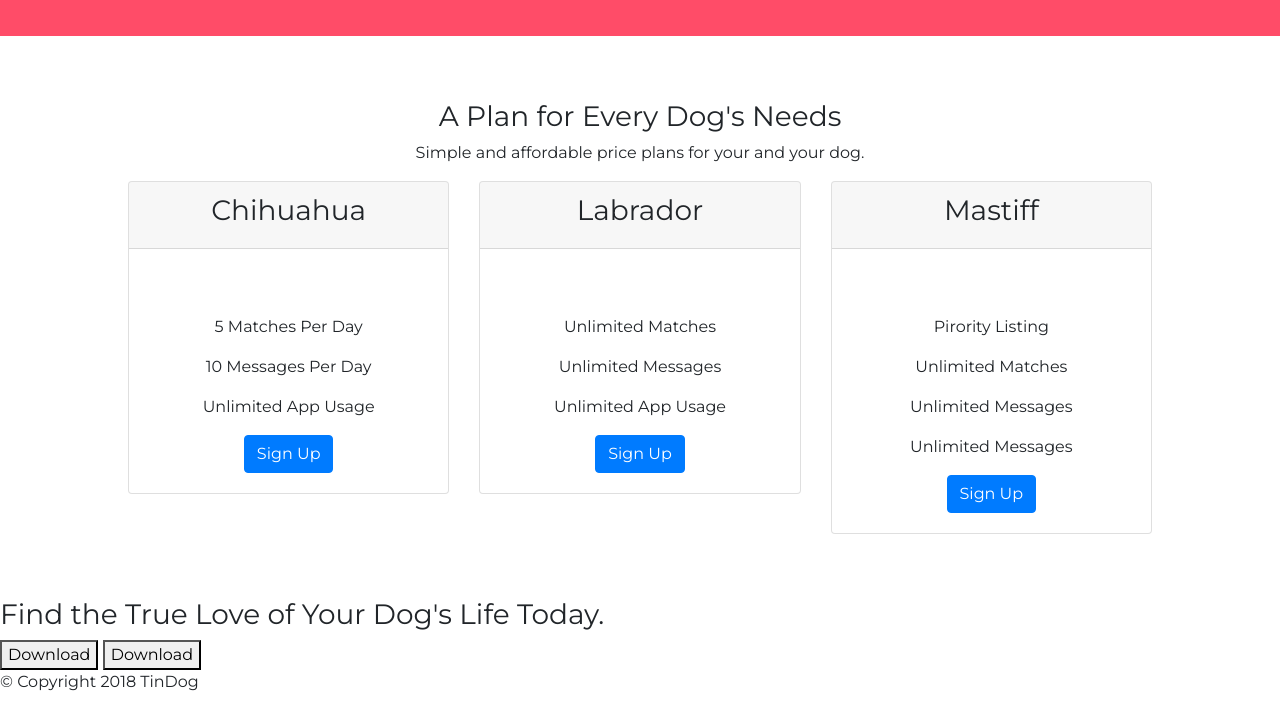
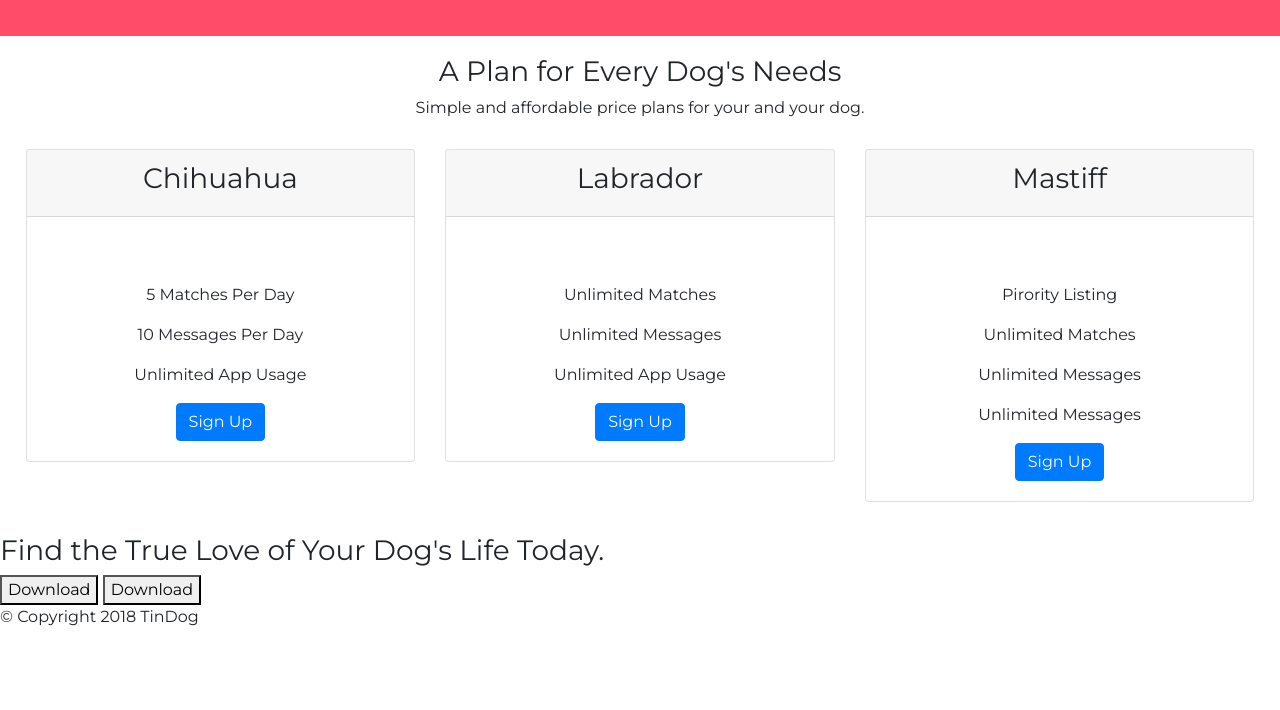
Before and after one commit to Denaindra/Web-deverlopment-, a plain HTML site: page TinDog-Start-master/index.html in a window 1280 px wide. Shown: the part 1623-2333 px from the top of the page. After the commit the page ends 2268 px from the top, so only its background shows below. Drawn offline with nearby package versions, Linux system fonts and the light colour scheme.

Commit message:
add new styles for card view pricing

```diff
--- a/TinDog-Start-master/css/styles.css
+++ b/TinDog-Start-master/css/styles.css
@@ -104,6 +104,10 @@ h2 {
 /* pricing section */
 
 #pricing{
-    padding: 5% 10%;
+   padding: 1.5% 2%;
     text-align: center;
 }
+
+.price-col{
+    margin: 1% 0%;
+}
--- a/TinDog-Start-master/index.html
+++ b/TinDog-Start-master/index.html
@@ -143,7 +143,7 @@
     <p>Simple and affordable price plans for your and your dog.</p>
 
       <div class="row">
-        <div class="col-lg-4 col-md-6">
+        <div class="price-col col-lg-4 col-md-6">
           <div class="card">
             <div class="card-header">
               <h3>Chihuahua</h3>
@@ -158,7 +158,7 @@
           </div>
         </div>
 
-        <div class="col-lg-4 col-md-6">
+        <div class="price-col col-lg-4 col-md-6">
           <div class="card">
             <div class="card-header">
               <h3>Labrador</h3>
@@ -173,7 +173,7 @@
           </div>
         </div>
 
-        <div class="col-lg-4">
+        <div class="price-col col-lg-4">
           <div class="card">
             <div class="card-header">
               <h3>Mastiff</h3>
```
